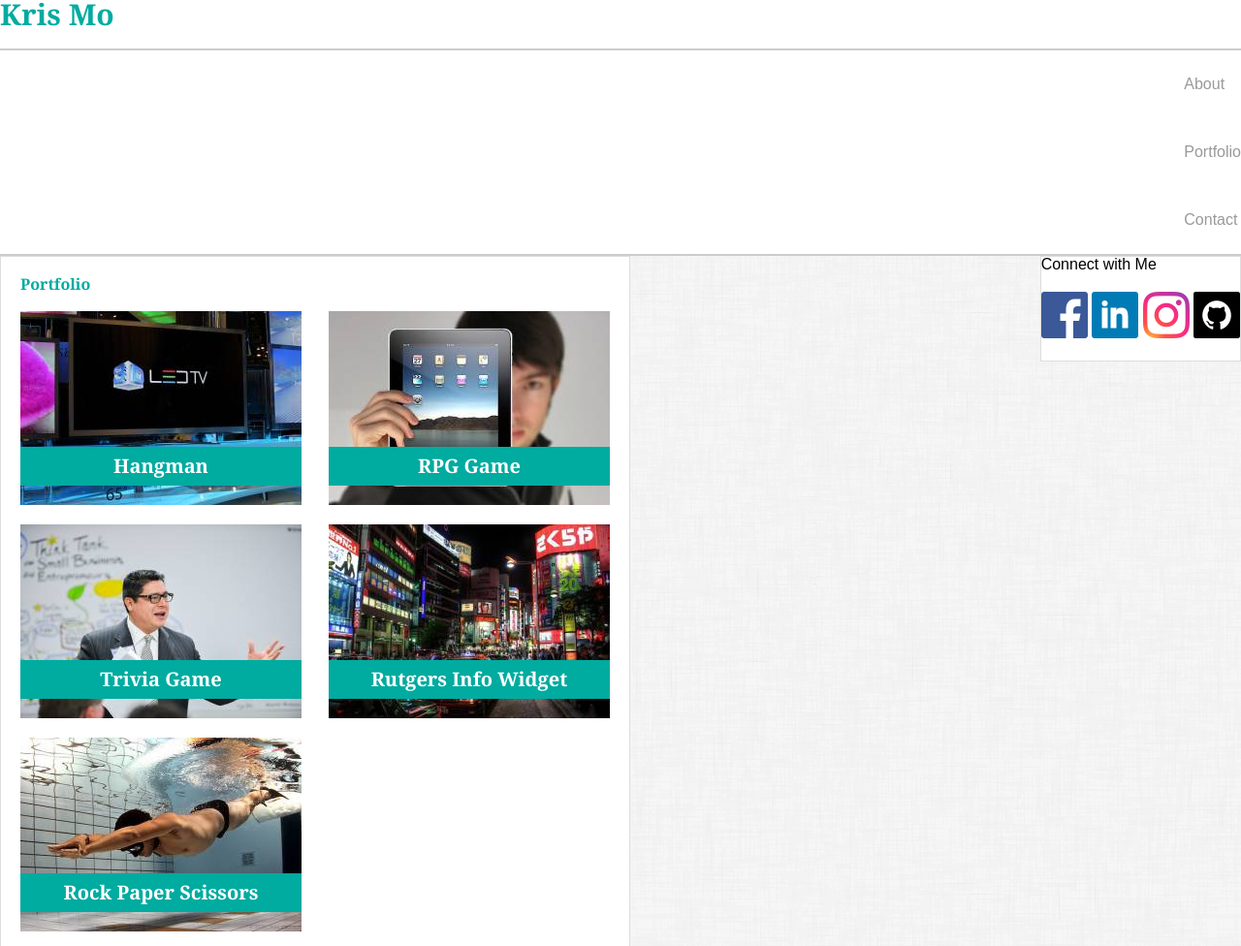
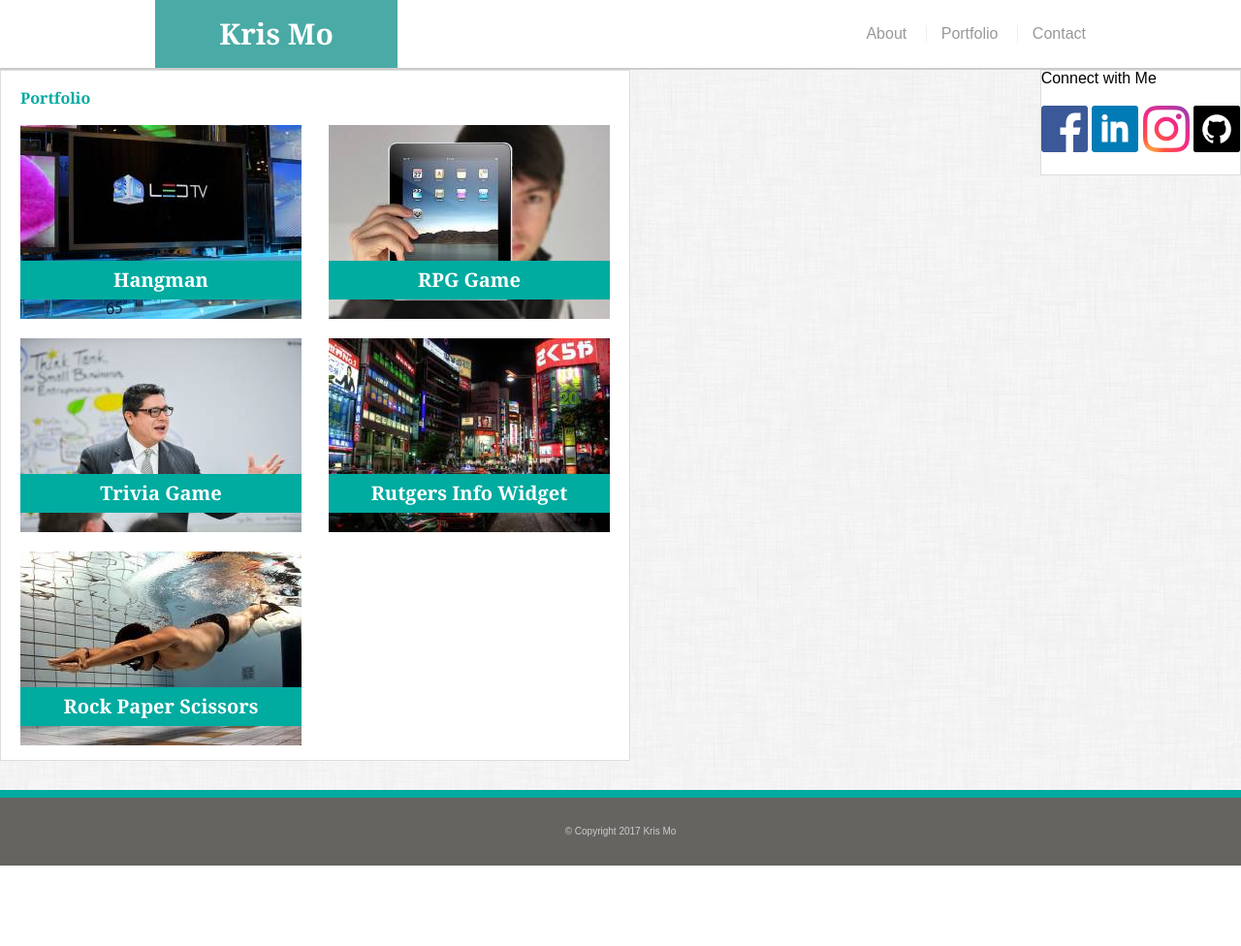
Before and after one commit to krizzm0/Responsive-Portfolio, a plain HTML site: page portfolio.html in a window 1280 px wide. Shown: the top 976 px of the page at 97% size. After the commit the page ends 893 px from the top, so only its background shows below. Drawn offline with Linux system fonts and the light colour scheme.

Commit message:
Updated header section in html of portfolio.html

```diff
--- a/portfolio.html
+++ b/portfolio.html
@@ -12,16 +12,12 @@
 
 <!-- Header & Nav -->
 	<header>
-		<div id="headerContainer">
-			<div id='nameHeader'>
-				<h1>Kris Mo</h1>
-			</div>
+		<div class="container clearfix">
+			<a href="index.html" id="logo">Kris Mo</a>
 			<nav>
-				<ul>
-					<li><a href='index.html'>About</a></li>
-					<li><a href='portfolio.html'>Portfolio</a></li>
-					<li id='contactNav'><a href='contact.html'>Contact</a></li>
-				</ul>
+				<a href="index.html">About</a>
+				<a href="portfolio.html">Portfolio</a>
+				<a href="contact.html">Contact</a>
 			</nav>
 		</div>
 	</header>
```
